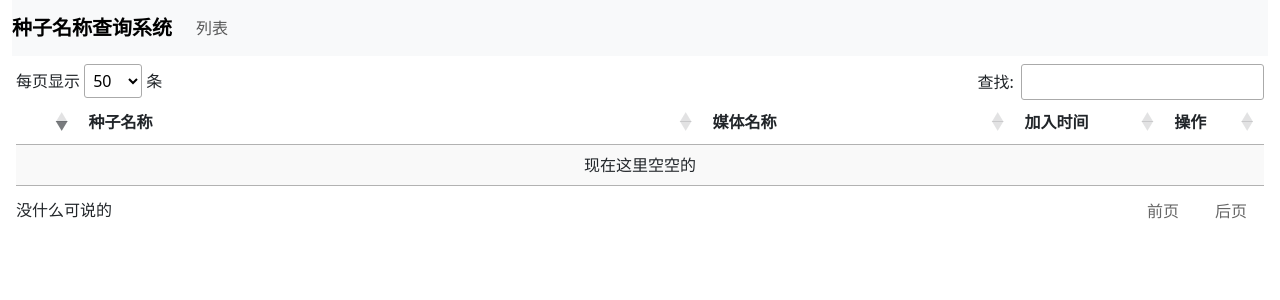
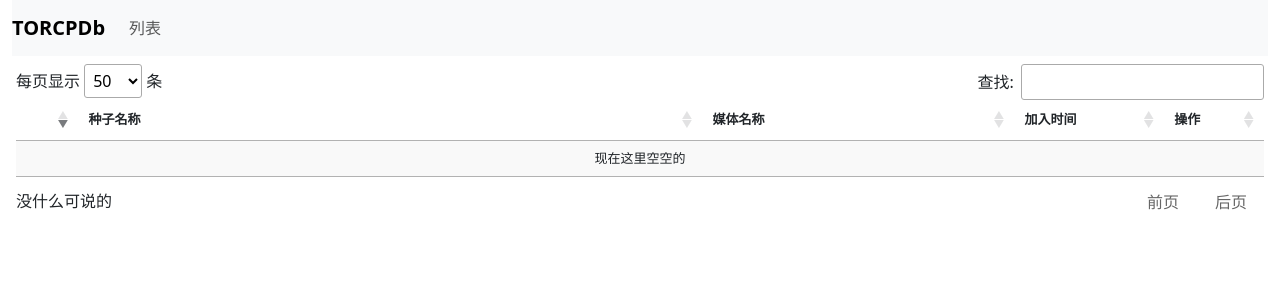
Before and after one commit to ccf-2012/torcpdb, a Flask app: page / in a window 1280 px wide. Shown: the top 300 px of the page. Run offline with Flask 3, Linux system fonts and the light colour scheme; data that the repository does not hold is empty; some libraries are stand-ins or nearby versions.

Commit message:
font size

```diff
--- a/templates/base.html
+++ b/templates/base.html
@@ -4,7 +4,7 @@
 <head>
     <meta charset="UTF-8">
     <meta name="viewport" content="width=device-width, initial-scale=1">
-    <title>{% block title %} {% endblock %} 种子名称查询数据库</title>
+    <title>{% block title %} {% endblock %} TORCPDb</title>
 	<link rel="shortcut icon" href="{{ url_for('static', filename='favicon.ico') }}">
     <link href="https://cdn.jsdelivr.net/npm/bootstrap@5.3.0-alpha1/dist/css/bootstrap.min.css" rel="stylesheet"
         integrity="sha384-GLhlTQ8iRABdZLl6O3oVMWSktQOp6b7In1Zl3/Jr59b6EGGoI1aFkw7cmDA6j6gD" crossorigin="anonymous">
@@ -170,7 +170,7 @@
 <body>
     <div class="container-fluid">
         <nav class="navbar navbar-expand-sm navbar-light bg-light">
-            <a class="navbar-brand" href="/"><strong>种子名称查询系统</strong></a>
+            <a class="navbar-brand" href="/"><strong>TORCPDb</strong></a>
             <div class="collapse navbar-collapse" id="navbarSupportedContent">
                 <ul class="navbar-nav mr-auto">
                     <li class="nav-item ">
--- a/templates/list.html
+++ b/templates/list.html
@@ -1,9 +1,10 @@
 {% extends "base.html" %}
 {% block stylesheet %}
 <style>
-table.dataTable td {
-  font-size: 1em;
-}
+    table.dataTable td {
+        font-size: 13px;
+    }
+    th { font-size: 13px; }
 </style>
 {% endblock %}
 
```
